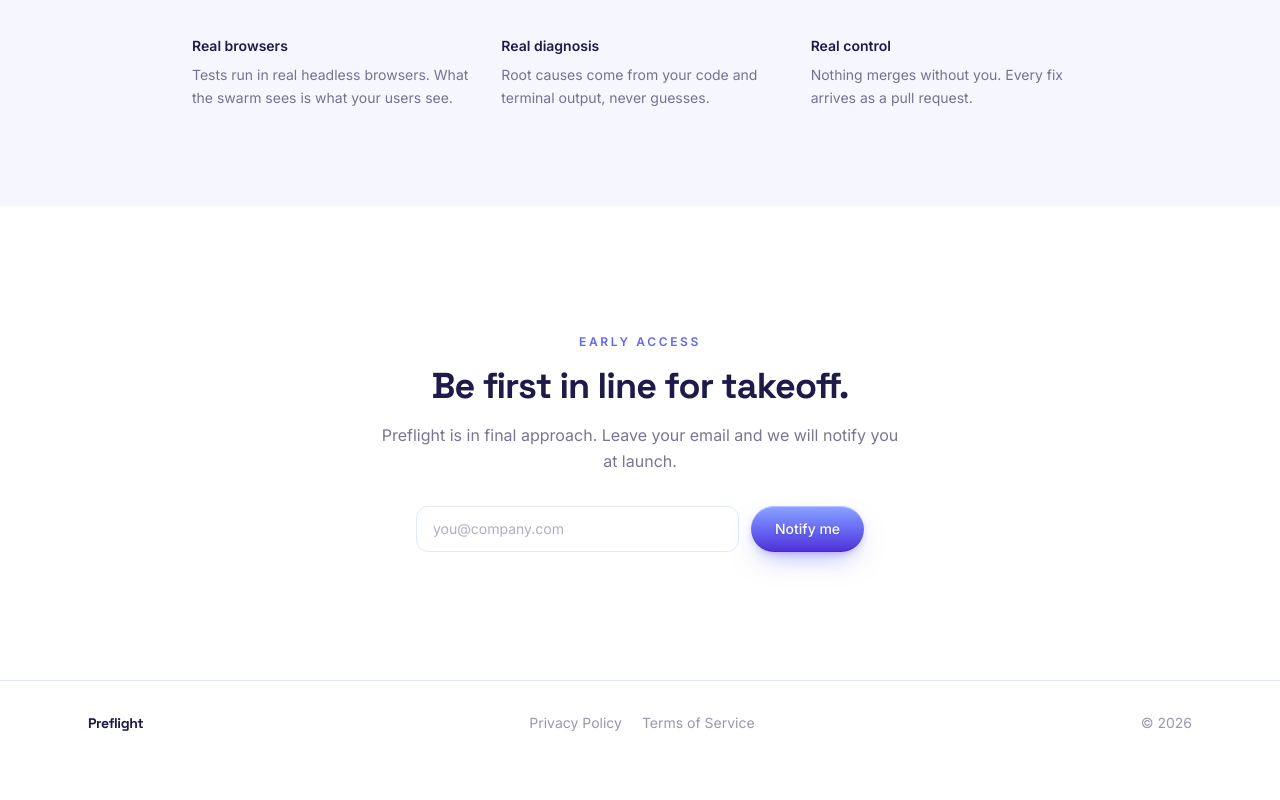
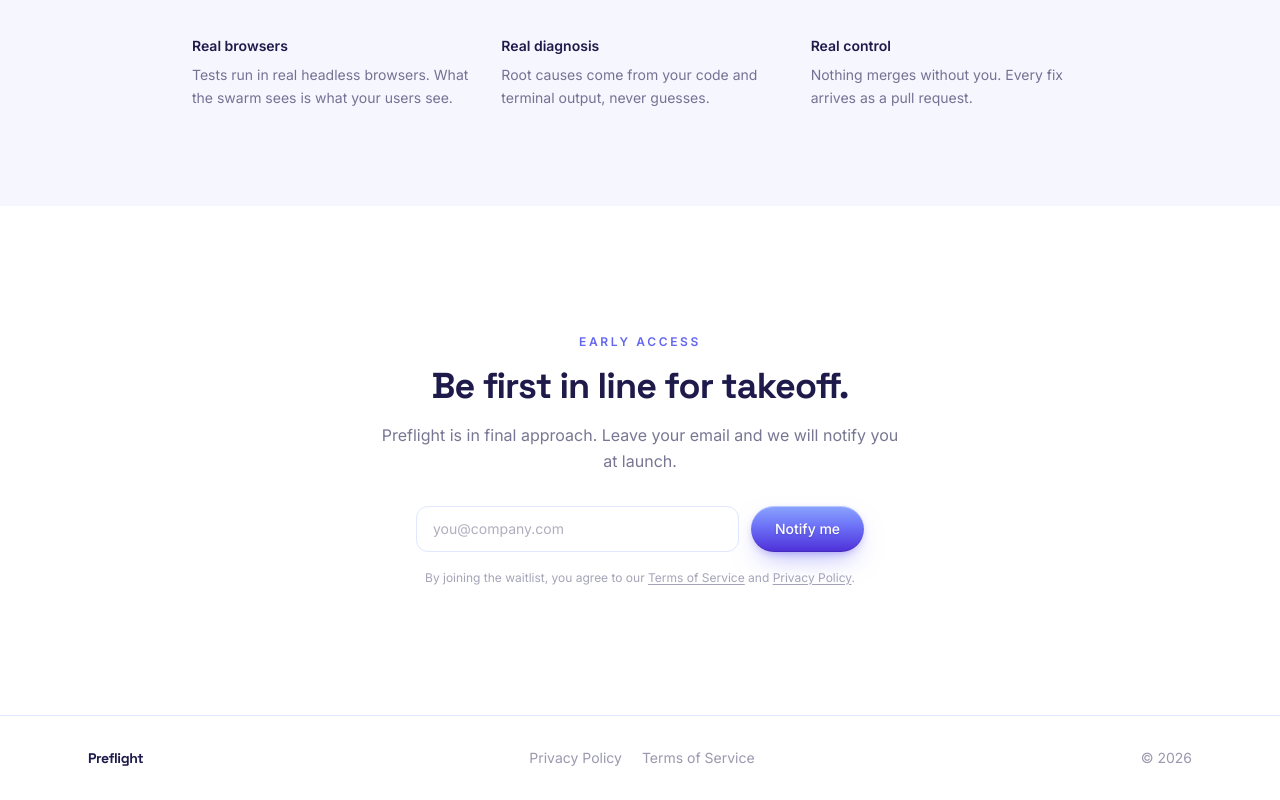
Before and after one commit to James-Software/Preflight, a Next.js app: page / in a window 1280 px wide. Shown: the part 1559-2359 px from the top of the page. Before the commit the page ends 2324 px from the top, so only its background shows below. Built offline with nearby package versions, Linux system fonts and the light colour scheme.

Commit message:
Waitlist: add Terms + Privacy consent disclaimer

```diff
--- a/components/EarlyAccess.tsx
+++ b/components/EarlyAccess.tsx
@@ -92,6 +92,25 @@ export default function EarlyAccess() {
             </button>
           </form>
         )}
+        {!done && (
+          <p className="mx-auto mt-4 max-w-md text-xs leading-relaxed text-ink/40">
+            By joining the waitlist, you agree to our{" "}
+            <a
+              href="/terms"
+              className="underline underline-offset-2 transition-colors duration-150 hover:text-ink"
+            >
+              Terms of Service
+            </a>{" "}
+            and{" "}
+            <a
+              href="/privacy"
+              className="underline underline-offset-2 transition-colors duration-150 hover:text-ink"
+            >
+              Privacy Policy
+            </a>
+            .
+          </p>
+        )}
         {error && !done && (
           <p className="mt-3 text-sm font-medium text-red-600">{error}</p>
         )}
```
